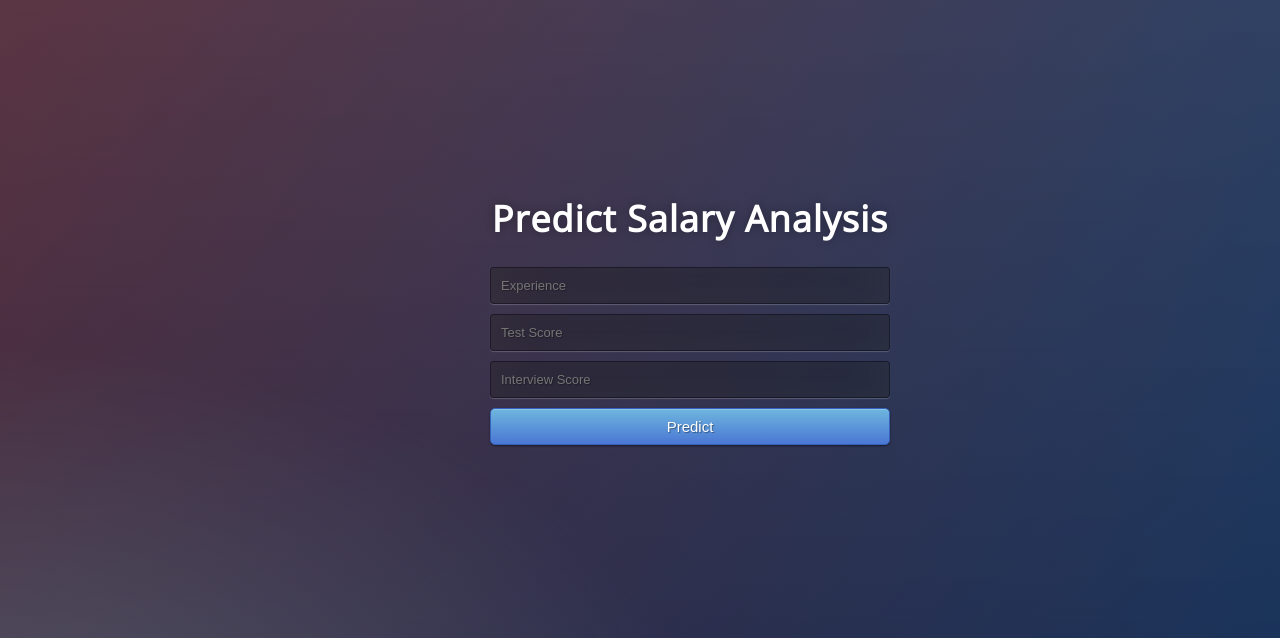
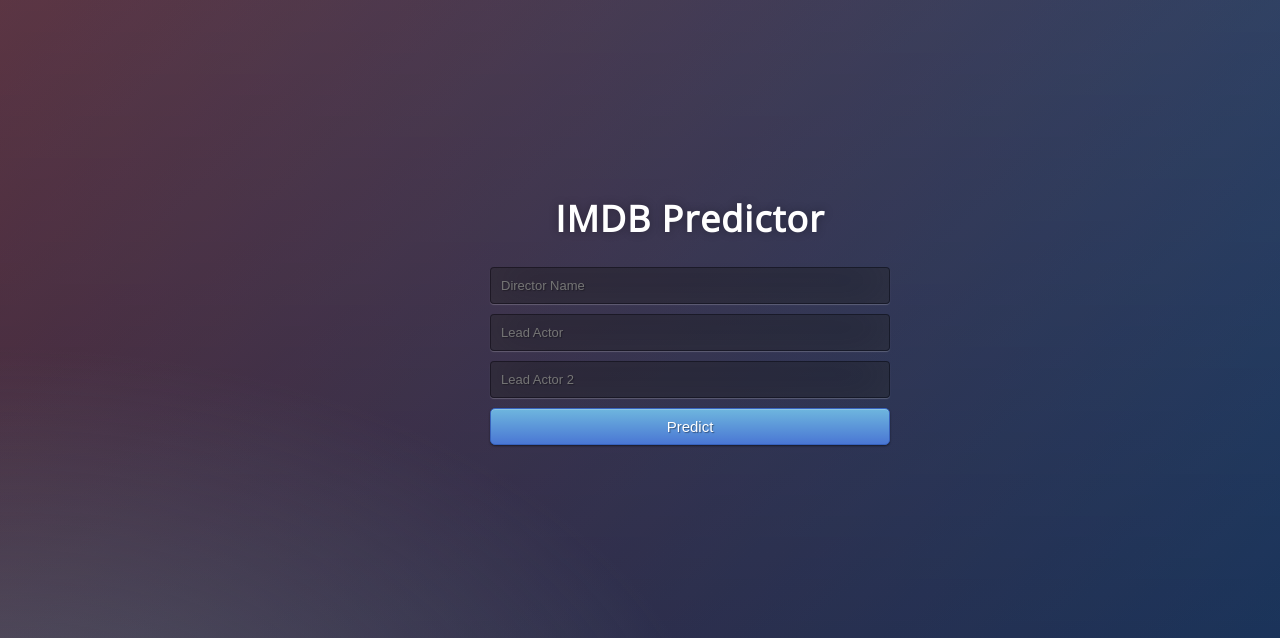
Before and after one commit to Sourabh64/movfinal, a Flask app: page / in a window 1280 px wide. Shown: the top 638 px of the page. Run offline with Flask 2, Linux system fonts and the light colour scheme; parts of the project's set-up code (start-up, migrations or seed data) failed here and were passed over.

Commit message:
Few changes

```diff
--- a/movies-master/Deployment_flask_master/Deployment_flask_master/app.py
+++ b/movies-master/Deployment_flask_master/Deployment_flask_master/app.py
@@ -18,11 +18,11 @@ def predict():
     '''
 
     if request.method == 'POST':
-        dir_name=request.form.get('experience')
+        dir_name=request.form.get('director_name')
         dir_score=dir_dict[dir_name]
-        actor1_name= request.form.get('test_score')
+        actor1_name= request.form.get('actor1_name')
         actor1_score=actor1_dict[actor1_name]
-        actor2_name=request.form.get('interview_score')
+        actor2_name=request.form.get('actor2_name')
         actor2_score=actor2_dict[actor2_name]
     #actor_name1=request.args.get('test_score')
    # actor_score1=actor1_dict.get(actor_name1,"0")
@@ -36,7 +36,7 @@ def predict():
 
         output = round(prediction[0], 2)
 
-    return render_template('index.html', prediction_text='Employee Salary should be $ {}'.format(output))
+    return render_template('index.html', prediction_text='IMDB of the movie is estimated to be {}'.format(output))
 
 @app.route('/predict_api',methods=['POST'])
 def predict_api():
--- a/movies-master/Deployment_flask_master/Deployment_flask_master/templates/index.html
+++ b/movies-master/Deployment_flask_master/Deployment_flask_master/templates/index.html
@@ -14,13 +14,13 @@
 
 <body>
  <div class="login">
-	<h1>Predict Salary Analysis</h1>
+	<h1>IMDB Predictor</h1>
 
      <!-- Main Input For Receiving Query to our ML -->
     <form action="{{ url_for('predict')}}"method="post">
-    	<input type="text" name="experience" placeholder="Experience" required="required" />
-        <input type="text" name="test_score" placeholder="Test Score" required="required" />
-		<input type="text" name="interview_score" placeholder="Interview Score" required="required" />
+    	<input type="text" name="director_name" placeholder="Director Name" required="required" />
+        <input type="text" name="actor1_name" placeholder="Lead Actor" required="required" />
+		<input type="text" name="actor2_name" placeholder="Lead Actor 2" required="required" />
 
         <button type="submit" class="btn btn-primary btn-block btn-large">Predict</button>
     </form>
```
